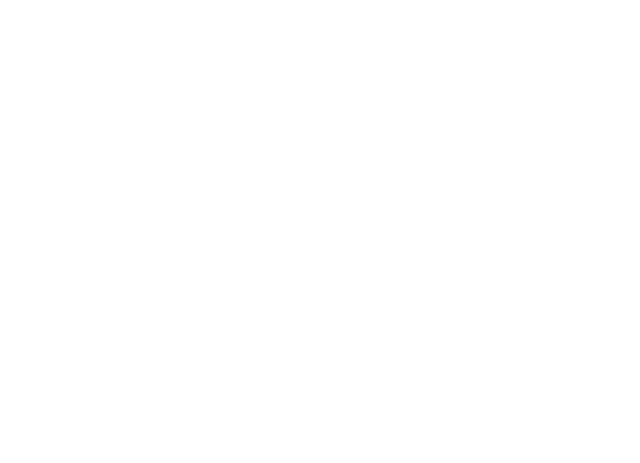
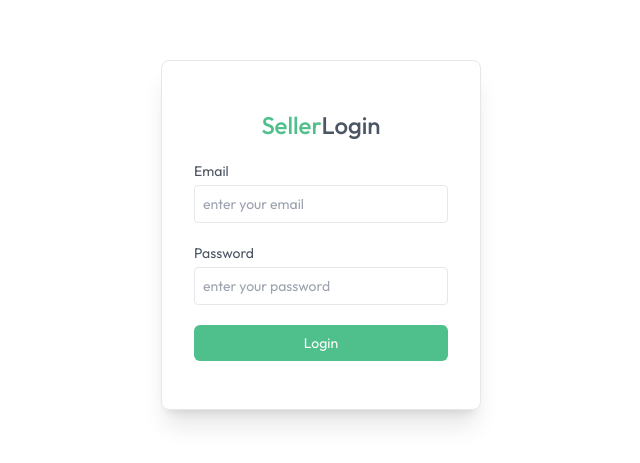
Before and after one commit to rameshwar8767/GreenCart, a React (Vite) app in the folder frontend/: page /seller in a window 1280 px wide. Before the commit this address had no page. Shown: the part 165-628 px from the top of the page, without its empty margins (319-959 px from the left). Built offline with nearby package versions, Linux system fonts and the light colour scheme.

Commit message:
feat: Add SellerLogin component and integrate seller login route in App

```diff
--- a/frontend/src/App.jsx
+++ b/frontend/src/App.jsx
@@ -12,9 +12,10 @@
 import Cart from './pages/Cart'
 import AddAddress from './pages/AddAddress'
 import MyOrders from './pages/MyOrders'
+import SellerLogin from './components/seller/SellerLogin'
 function App() {
  const isSellerPath = useLocation().pathname.includes('seller')
-const {showUserLogin} = useAppContext()
+const {showUserLogin, isSeller} = useAppContext()
   return (
     <>
       {isSellerPath ? null :<Navbar/>}
@@ -30,6 +31,7 @@
           <Route path="/cart" element={<Cart/>} />
           <Route path="/add-address" element={<AddAddress/>} />
           <Route path="/my-orders" element={<MyOrders/>} />
+          <Route path="/seller" element={isSeller ? null : <SellerLogin/>} />
         </Routes>
       </div>
       {!isSellerPath && <Footer/>}
--- /dev/null
+++ b/frontend/src/components/seller/SellerLogin.jsx
@@ -0,0 +1,42 @@
+import React, { useEffect, useState } from 'react'
+import { useAppContext } from '../../context/AppContext'
+
+const SellerLogin = () => {
+    const {isSeller, setIsSeller, navigate} = useAppContext()
+
+    const[email, setEmail] = useState("")
+    const[password, setPassword] = useState("")
+
+    useEffect(()=>{
+        if(isSeller){
+            navigate('/seller')
+        }
+    },[isSeller])
+
+    const onSubmitHandler = async (event) => {
+        event.preventDefault();
+        setIsSeller(true)
+    }
+  return !isSeller && (
+    <form onSubmit={onSubmitHandler} className='min-h-screen flex items-center text-sm text-gray-600'>
+
+    <div className='flex flex-col gap-5 m-auto items-start p-8 py-12 min-w-80 sm:min-w-88 rounded-lg shadow-xl border border-gray-200'>
+        <p className='text-2xl font-medium m-auto'><span className='text-primary'>Seller</span>Login</p>
+
+        <div className='w-full'>
+            <p>Email</p>
+            <input className='border border-gray-200 rounded w-full p-2 mt-1 outline-primary' type="email"  placeholder='enter your email' required/>
+        </div>
+        <div className='w-full'>
+            <p>Password</p>
+            <input className='border border-gray-200 rounded w-full p-2 mt-1 outline-primary'  type="password" placeholder='enter your password' required />
+        </div>
+
+        <button className='bg-primary text-white w-full py-2 rounded-md cursor-pointer'>Login</button>
+    </div>
+
+    </form>
+  )
+}
+
+export default SellerLogin
--- a/frontend/src/pages/MyOrders.jsx
+++ b/frontend/src/pages/MyOrders.jsx
@@ -40,7 +40,7 @@
                 </div>
               </div>
 
-              <div className='text-primary text-lg font-medium'>
+              <div className='flex flex-col justify-center md:ml-8 mb-4 md:mb-0'>
                 <p>Quantity: {item.quantity || '1'}</p>
                 <p>Status: {item.status}</p>
                 <p>Date: {new Date(order.createdAt).toLocaleDateString()}</p>
```
